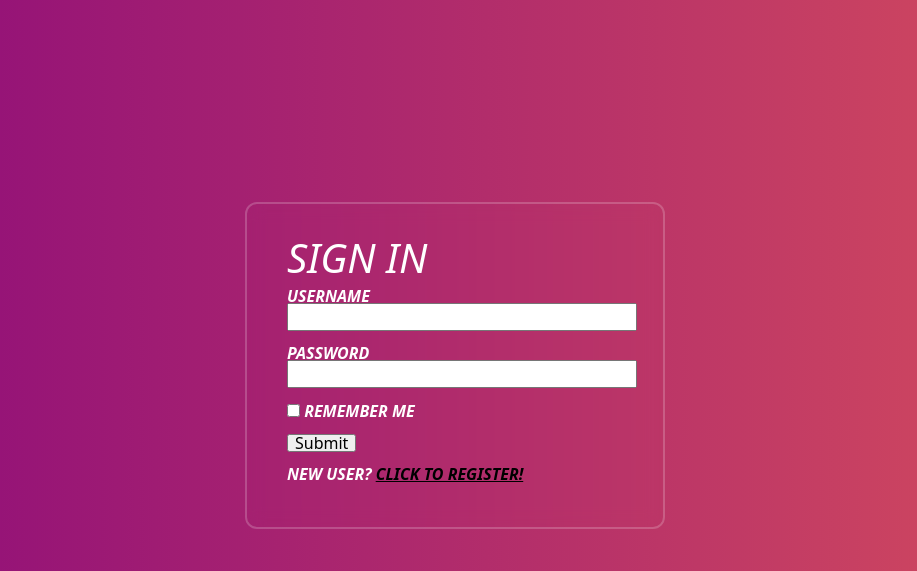
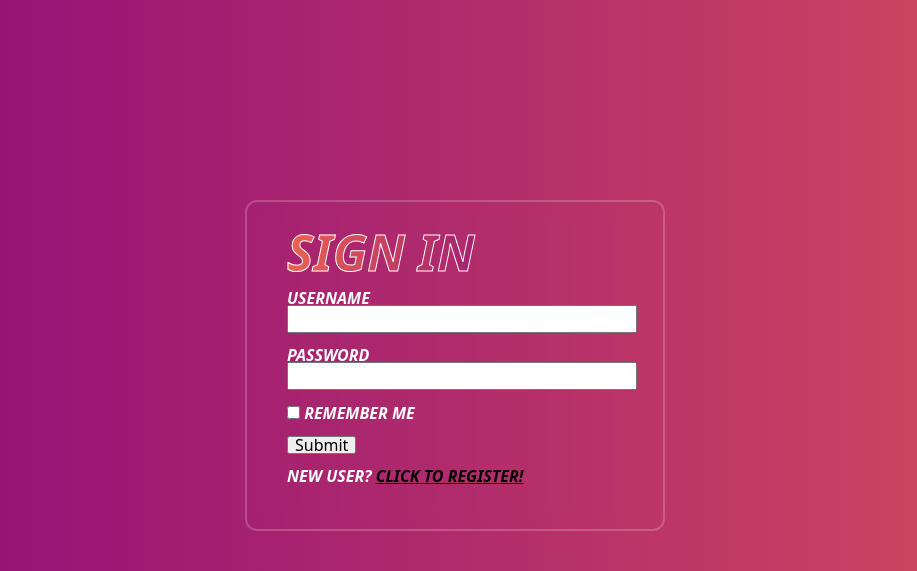
Before and after one commit to eunicesha/cits3403, a Flask app: template app/templates/login.html in a window 1280 px wide. Shown: the part 313-884 px from the top of the page, without its empty margins (185-1102 px from the left). Run offline with Flask 3, Linux system fonts and the light colour scheme; the template is opened without the code that fills it: most values are stand-ins (such as "Sample title", 1, 10 or a date in 2020); form fields are guessed from the names that the template uses.

Commit message:
sign in title changed

```diff
--- a/app/static/style/styles.css
+++ b/app/static/style/styles.css
@@ -137,7 +137,7 @@
       line-height: .8;
   }
 
-
+/* gradient */
 
   .gradient{
   background-image: var(--gradient);
--- a/app/templates/login.html
+++ b/app/templates/login.html
@@ -3,7 +3,7 @@
 {% block content %}
     <div class="container" style="display: flex; height: 100%;">
         <div class="signin title">
-            <h1>Sign In</h1>
+            <h1 class="title gradient textoutline" style= "font-size: 50px; margin-bottom: 20px;">Sign In</h1>
             <form action="" method="post" novalidate>
                 {{ form.hidden_tag() }}
                 <p>
```
